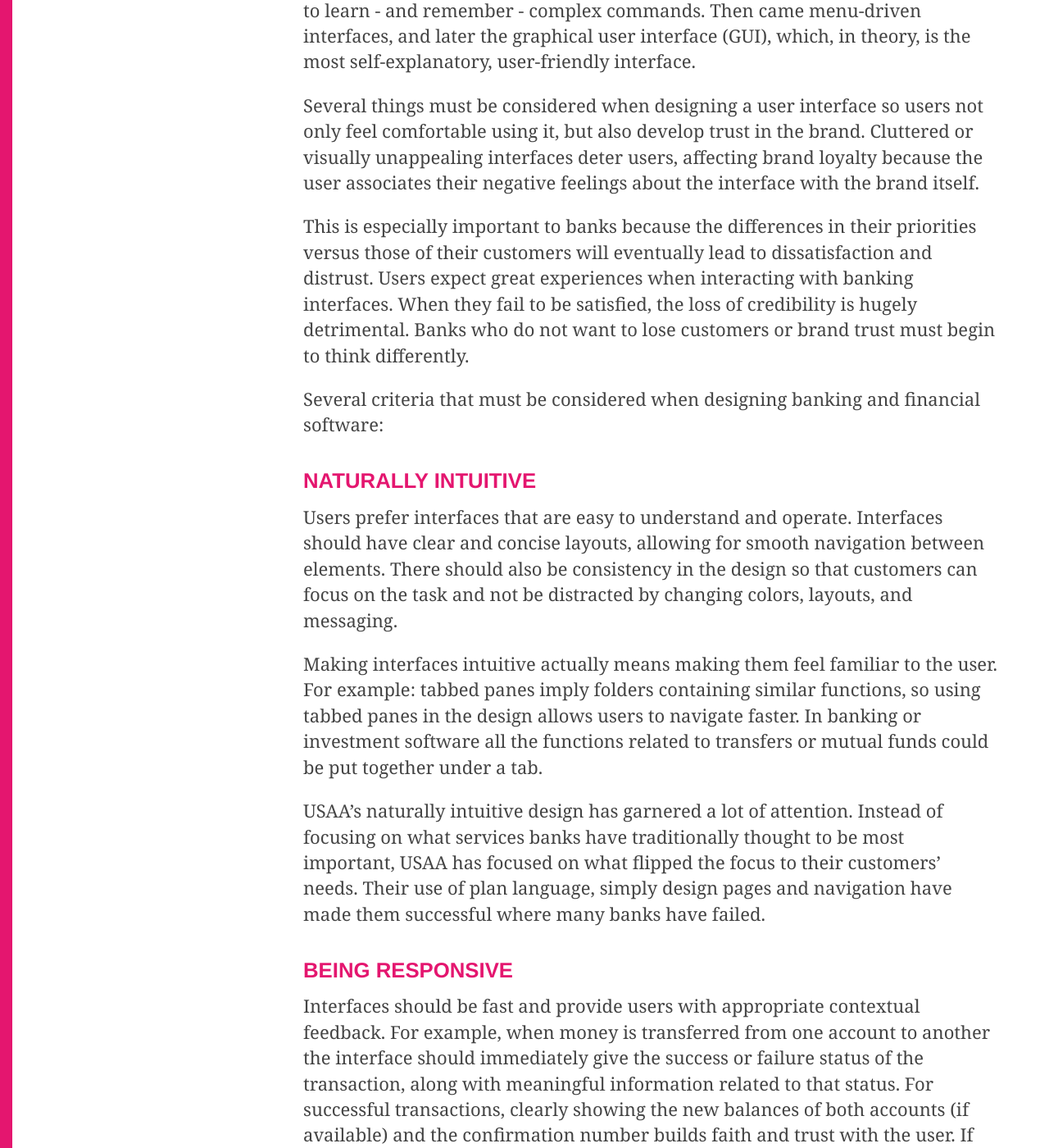
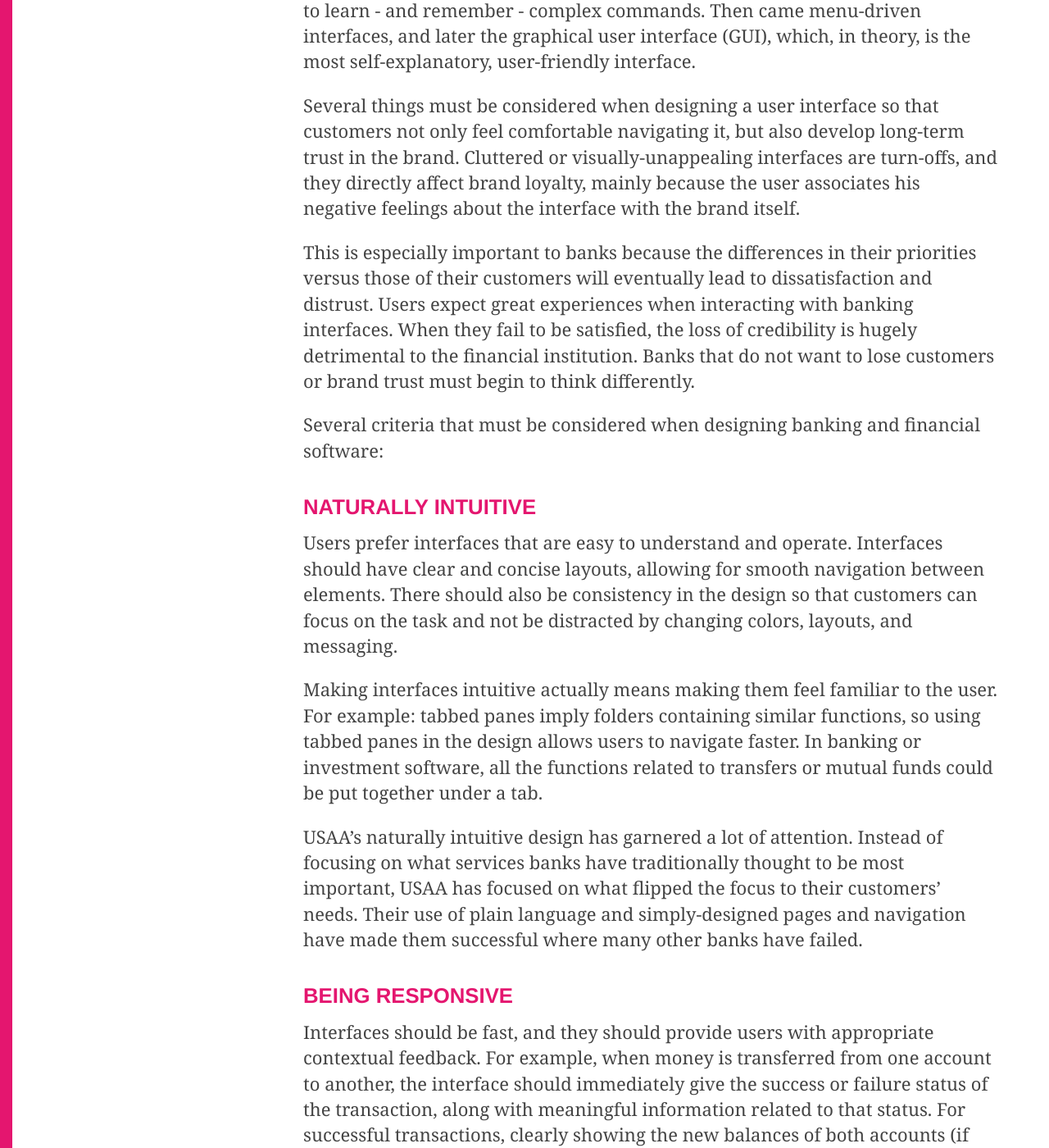
Before and after one commit to ninelabs/ninelabs.com, a Jekyll site: the page built from _posts/2014-10-13-how-interfaces-impact-satisfaction.md, in a window 1280 px wide and 1400 px high, scrolled down 505 px. Shown: the whole window at 82% size. Built offline with Jekyll 4.4.1, drawn with Linux system fonts in a browser that asks for light colours; nearby versions of some CDN libraries; Markdown is read by kramdown in place of the engine named in the settings; some of the changed text lies outside the part shown.

Commit message:
grammar edits and sentence restructuring

```diff
--- a/_posts/2014-10-13-how-interfaces-impact-satisfaction.md
+++ b/_posts/2014-10-13-how-interfaces-impact-satisfaction.md
@@ -3,30 +3,32 @@ layout: notes
 title: How Interfaces Impact User Satisfaction
 author: J Cornelius
 category: thoughts
+published: true
 ---
-We&rsquo;ve become so used to technology as part of our everyday lives that most of the time we don’t even think about its use. Particularly with the computerization of banking services, research began to focus on how to best create the right design, facilitating both use of the software, as well as enhance the User Experience (UX).
+
+We&rsquo;ve become so used to technology being a part of our everyday lives that most of the time we don’t even think about its use. Behind the scenes, though, and particularly with the computerization of banking services, research now focuses heavily on how to best create the best interface design, focusing on both software usage and high-quality user experience (UX).
 
 ### The evolution of the user interface
 There was a time when all interfaces were command driven, and users needed to learn - and remember - complex commands. Then came menu-driven interfaces, and later the graphical user interface (GUI), which, in theory, is the most self-explanatory, user-friendly interface.
 
-Several things must be considered when designing a user interface so users not only feel comfortable using it, but also develop trust in the brand. Cluttered or visually unappealing interfaces deter users, affecting brand loyalty because the user associates their negative feelings about the interface with the brand itself.
+Several things must be considered when designing a user interface so that customers not only feel comfortable navigating it, but also develop long-term trust in the brand. Cluttered or visually-unappealing interfaces are turn-offs, and they directly affect brand loyalty, mainly because the user associates his negative feelings about the interface with the brand itself.
 
-This is especially important to banks because the differences in their priorities versus those of their customers will eventually lead to dissatisfaction and distrust. Users expect great experiences when interacting with banking interfaces. When they fail to be satisfied, the loss of credibility is hugely detrimental. Banks who do not want to lose customers or brand trust must begin to think differently.
+This is especially important to banks because the differences in their priorities versus those of their customers will eventually lead to dissatisfaction and distrust. Users expect great experiences when interacting with banking interfaces. When they fail to be satisfied, the loss of credibility is hugely detrimental to the financial institution. Banks that do not want to lose customers or brand trust must begin to think differently.
 
 Several criteria that must be considered when designing banking and financial software:
 
 ### Naturally Intuitive
 Users prefer interfaces that are easy to understand and operate. Interfaces should have clear and concise layouts, allowing for smooth navigation between elements. There should also be consistency in the design so that customers can focus on the task and not be distracted by changing colors, layouts, and messaging.
 
-Making interfaces intuitive actually means making them feel familiar to the user. For example: tabbed panes imply folders containing similar functions, so using tabbed panes in the design allows users to navigate faster. In banking or investment software all the functions related to transfers or mutual funds could be put together under a tab.
+Making interfaces intuitive actually means making them feel familiar to the user. For example: tabbed panes imply folders containing similar functions, so using tabbed panes in the design allows users to navigate faster. In banking or investment software, all the functions related to transfers or mutual funds could be put together under a tab.
 
-﻿USAA&rsquo;s naturally intuitive design has garnered a lot of attention. Instead of focusing on what services banks have traditionally thought to be most important, USAA has focused on what flipped the focus to their customers&rsquo; needs. Their use of plan language, simply design pages and navigation have made them successful where many banks have failed.
+﻿USAA&rsquo;s naturally intuitive design has garnered a lot of attention. Instead of focusing on what services banks have traditionally thought to be most important, USAA has focused on what flipped the focus to their customers&rsquo; needs. Their use of plain language and simply-designed pages and navigation have made them successful where many other banks have failed.
 
 ### Being Responsive
-Interfaces should be fast and provide users with appropriate contextual feedback. For example, when money is transferred from one account to another the interface should immediately give the success or failure status of the transaction, along with meaningful information related to that status. For successful transactions, clearly showing the new balances of both accounts (if available) and the confirmation number builds faith and trust with the user. If the transaction failed, providing clear, layman&rsquo;s terms explanation and a suggestion for how to resolve the problem helps mitigate frustration with the system as a whole, again building trust that the brand is working with the user in mind.
+Interfaces should be fast, and they should provide users with appropriate contextual feedback. For example, when money is transferred from one account to another, the interface should immediately give the success or failure status of the transaction, along with meaningful information related to that status. For successful transactions, clearly showing the new balances of both accounts (if available) and the confirmation number builds faith and trust with the user. If the transaction failed, providing a clear, layman&rsquo;s-terms explanation and a suggestion for how to resolve the problem helps mitigate frustration with the system as a whole, again building trust that the brand is working with the user in mind.
 
 BankSimple is an excellent example of a bank doing it right. True to its name, Simple&rsquo;s design and functionality give the appearance of simplicity, while using transactional data to provide personalized content for its customers. The UX allows the user to easily access the information that is important to them, resulting in both satisfaction and brand loyalty.
 
-The right banking and financial software will include intuitive interfaces and be responsively designed. Because technology has become an ingrained part of our daily lives, users expect an experience with easy navigation, as well as informative contextual feedback. All these help in promoting trust between the user and the brand, and ensure the success of the service overall.
+The right banking and financial software will include intuitive interfaces and will be responsively designed. Because technology has become an ingrained part of our daily lives, users expect an experience with easy navigation, as well as informative contextual feedback. All these help in promoting trust between the user and the brand, and ensure the success of the service overall.
 
-Designing an a user interface that will create a positive relationship between consumers and the brand takes thought. Simple, intuitive, and responsiveness are at the forefront of design; a perspective that we at Nine Labs have put into all of our work. If your business is looking for [what would this be called?], give us a call. We can help [do that].
+Designing a user interface that will create a positive relationship between consumers and the brand takes thought. Simplicity, ituitiveness, and responsivity are at the forefront of design, a perspective that we at Nine Labs have put into all of our work. If your business is looking for a user-friendly interface, give us a call. We can help.
```
